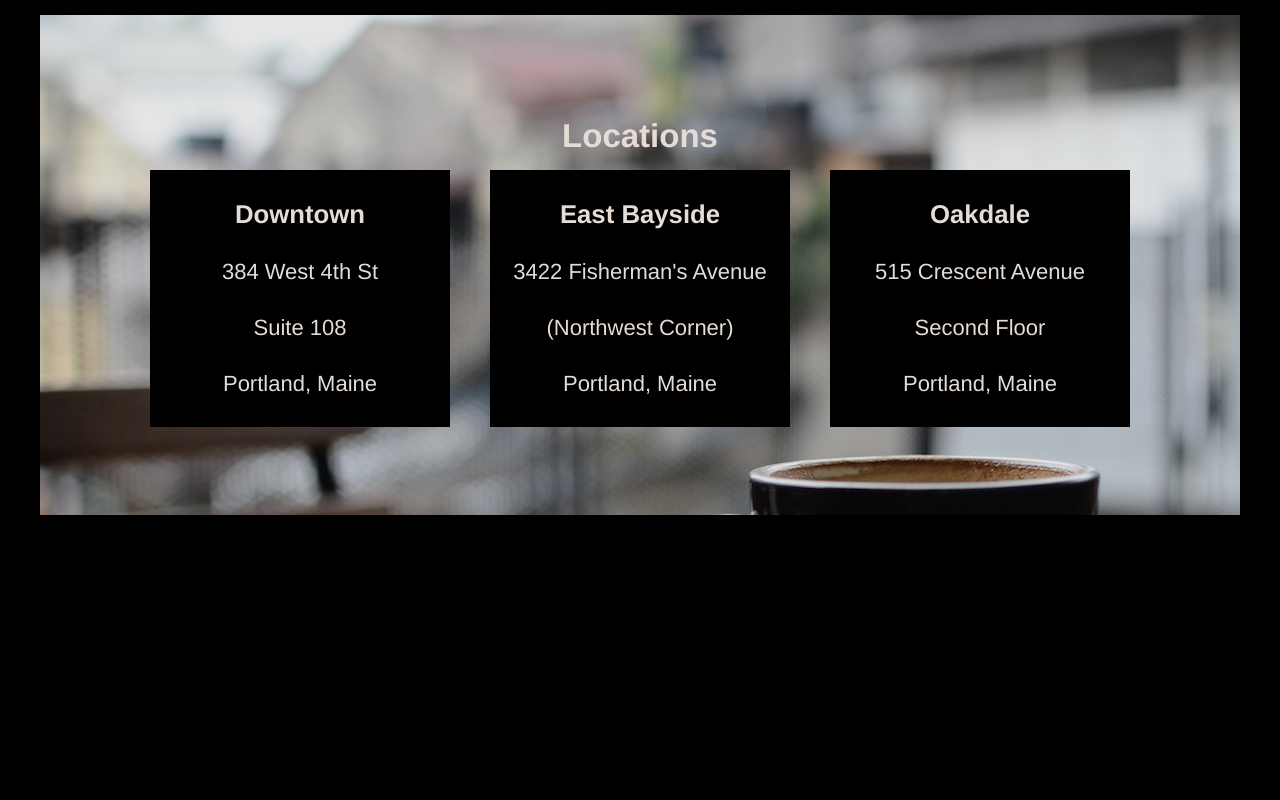
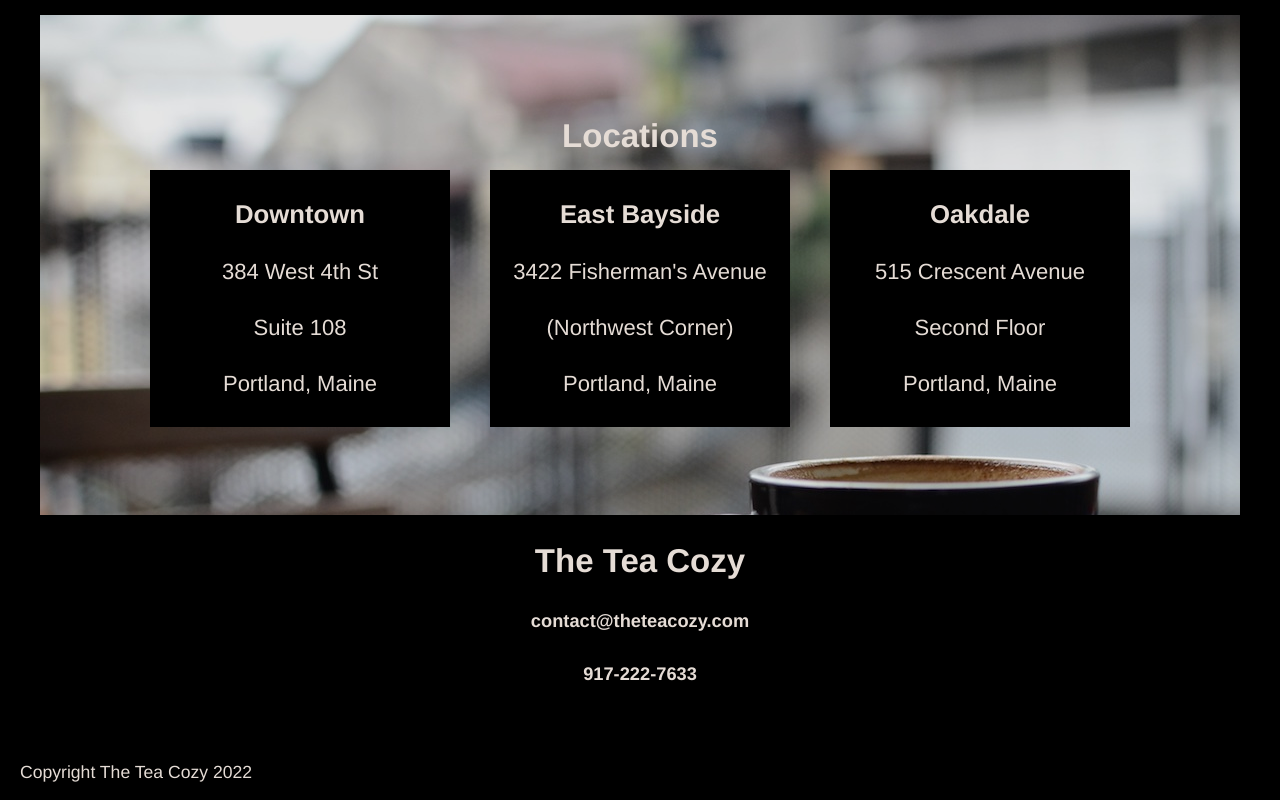
Before and after one commit to soulksyoux/codecamedy_proj1_css_flexbox, a plain HTML site: page index.html in a window 1280 px wide. Shown: the part 1521-2321 px from the top of the page. Before the commit the page ends 2063 px from the top, so only its background shows below. Drawn offline with Linux system fonts and the light colour scheme.

Commit message:
final commit add footer

```diff
--- a/index.html
+++ b/index.html
@@ -84,13 +84,13 @@
             </div>
         </section>
         <section class="contacts">
-            <h2></h2>
-            <p></p>
-            <p></p>
+            <h2>The Tea Cozy</h2>
+            <h5>contact@theteacozy.com</h5>
+            <h5>917-222-7633</h5>
         </section>
     </main>
     <footer>
-
+        <p>Copyright The Tea Cozy 2022</p>
     </footer>
 </body>
 </html>
--- a/resources/css/index.css
+++ b/resources/css/index.css
@@ -131,3 +131,13 @@ main {
 .locations .locations-items li {
     margin: 30px 0;
 }
+
+.contacts {
+    height: 200px;
+}
+
+footer {
+    font-size: 0.8em;
+    text-align: left;
+    margin-left: 20px;
+}
```
